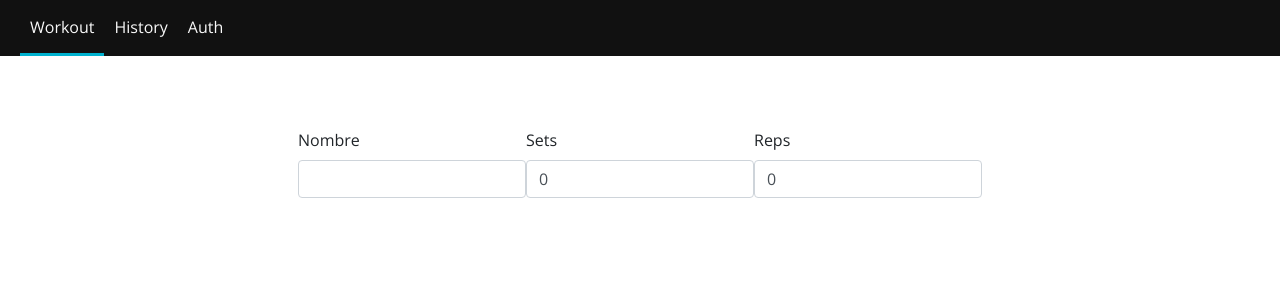
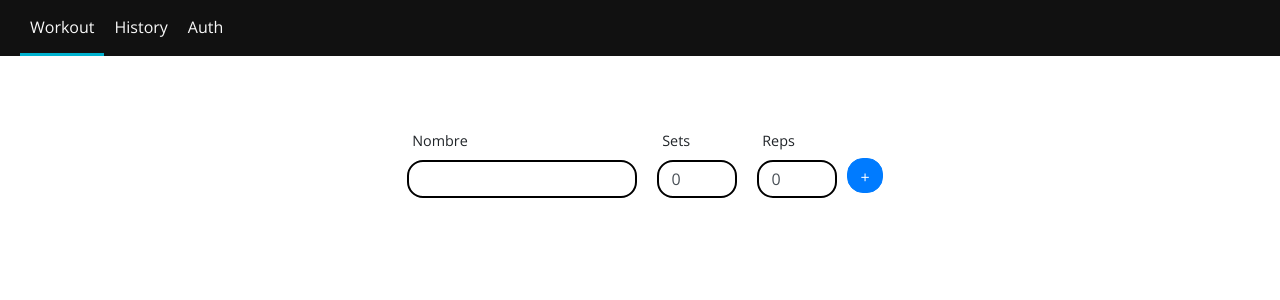
Before and after one commit to BigDog1400/acapp2, a React (Create React App) app: page /workout/draft in a window 1280 px wide. Shown: the top 300 px of the page. Built offline with nearby package versions, Linux system fonts and the light colour scheme.

Commit message:
Se agregan estilos a Workout-draft

```diff
--- a/src/components/Workout/Workout-draft/Input_Exercise/Input_Exercise.js
+++ b/src/components/Workout/Workout-draft/Input_Exercise/Input_Exercise.js
@@ -1,9 +1,11 @@
 import React from 'react';
 import FormikControls from '../../../../shared/FormikControls/FormikControls';
 import {Formik, Form} from 'formik';
-import {Row, Col} from 'react-bootstrap';
+import {Row, Button} from 'react-bootstrap';
 import * as Yup from 'yup';
-const Input_Exercise = () => {
+import './styles.scss';
+const Input_Exercise = (props) => {
+    const {newExercise} = {...props}
     const initialValues= {
         name: '',
         sets: 0,
@@ -15,7 +17,8 @@ const Input_Exercise = () => {
         reps : Yup.number().required('Requerido'),
     })
     const handlerSubmit = (values) =>{
-        console.log(values);
+      console.log(values)
+      newExercise(values);
     }
     return (
       <Formik
@@ -24,28 +27,31 @@ const Input_Exercise = () => {
         validationSchema={validationSchema}
       >
         <Form>
-          <Row>
+          <Row className='input__exercise'>
             <FormikControls
               control='input'
               type='text'
               label='Nombre'
               name='name'
-              className='mx-auto'
+              className='input__exercise-name'
             />
             <FormikControls
               control='input'
               type='number'
               label='Sets'
               name='sets'
-              className='mx-auto'
+              className='input__exercise-sets'
             />
             <FormikControls
               control='input'
               type='number'
               label='Reps'
               name='reps'
-              className='mx-auto'
+              className='input__exercise-sets '
             />
+            <Button type='submit'>
+              +
+            </Button>
           </Row>
         </Form>
       </Formik>
--- a/src/components/Workout/Workout-draft/Input_Exercise/styles.scss
+++ b/src/components/Workout/Workout-draft/Input_Exercise/styles.scss
@@ -0,0 +1,29 @@
+.input__exercise{
+    input{
+        border: 2px solid black;
+    }
+    label{
+        font-size: 0.90rem;
+    }
+    div {
+        margin: 0 10px;
+    }
+    justify-content: center;
+    align-content: center;
+    button{
+        flex: 0 1 35px;
+        border-radius: 50%;
+        height: 35px;
+        margin: 30px 0 0 0;
+    }
+    .input__exercise-name{
+        flex: 0 1 auto;
+    }
+    .input__exercise-sets{
+        flex: 0 0 80px;
+
+    }
+    .input__exercise-reps{
+        flex: 0 0 80px;
+    }
+}
--- /dev/null
+++ b/src/components/Workout/Workout-draft/List_Item_Exercise/index.scss
@@ -0,0 +1,4 @@
+.list__item-draft{
+    display: flex;
+    border: 1px solid black;
+}
--- a/src/containers/Workout/Workout-draft/WorkoutDraft.js
+++ b/src/containers/Workout/Workout-draft/WorkoutDraft.js
@@ -1,11 +1,15 @@
-import React from 'react';
+import React,{useEffect, useState} from 'react';
 import Input_Exercise from '../../../components/Workout/Workout-draft/Input_Exercise/Input_Exercise';
 import './style.scss';
 const WorkoutDraft = () => {
+    const [listExercises,setListExercises] = useState([])
+    const addExercise = values =>{
+      console.log(values)
+    }
     return (
       <div className='container_form-workout'>
         <div className='form-workout'>
-          <Input_Exercise></Input_Exercise>
+          <Input_Exercise newExercise={addExercise}></Input_Exercise>
         </div>
       </div>
     );
--- a/src/index.scss
+++ b/src/index.scss
@@ -12,5 +12,11 @@ body{
     // background-color: #f9f9f9;
 }
 button{
-    border-radius: 0% !important;
+    border-radius: 1em !important;
 }
+.form-control{
+    border-radius: 1em;
+}
+label{
+    margin-left: 0.3rem;
+}
--- a/src/shared/FormikControls/FormikFields/Input.js
+++ b/src/shared/FormikControls/FormikFields/Input.js
@@ -2,11 +2,11 @@ import React from 'react';
 import {Field, ErrorMessage} from 'formik';
 import TextError from './TextError';
 const Input = (props) => {
-    const {label, name, ...rest} = props;
+    const {label, name, type, ...rest} = props;
     return (
-        <div className='form-group'  {...rest}>
+        <div className='form-group' {...rest}  >
             <label className='form-label' htmlFor={name}>{label}</label>
-            <Field className='form-control' id={name} name={name}></Field>
+            <Field className='form-control' type={type} id={name} name={name}></Field>
             <ErrorMessage name={name} component={TextError}></ErrorMessage>
         </div>
     );
```
Also changed, not shown: src/components/Workout/Workout-draft/List_Item_Exercise/List_item_exercise.js (added, +12 -0 lines).
